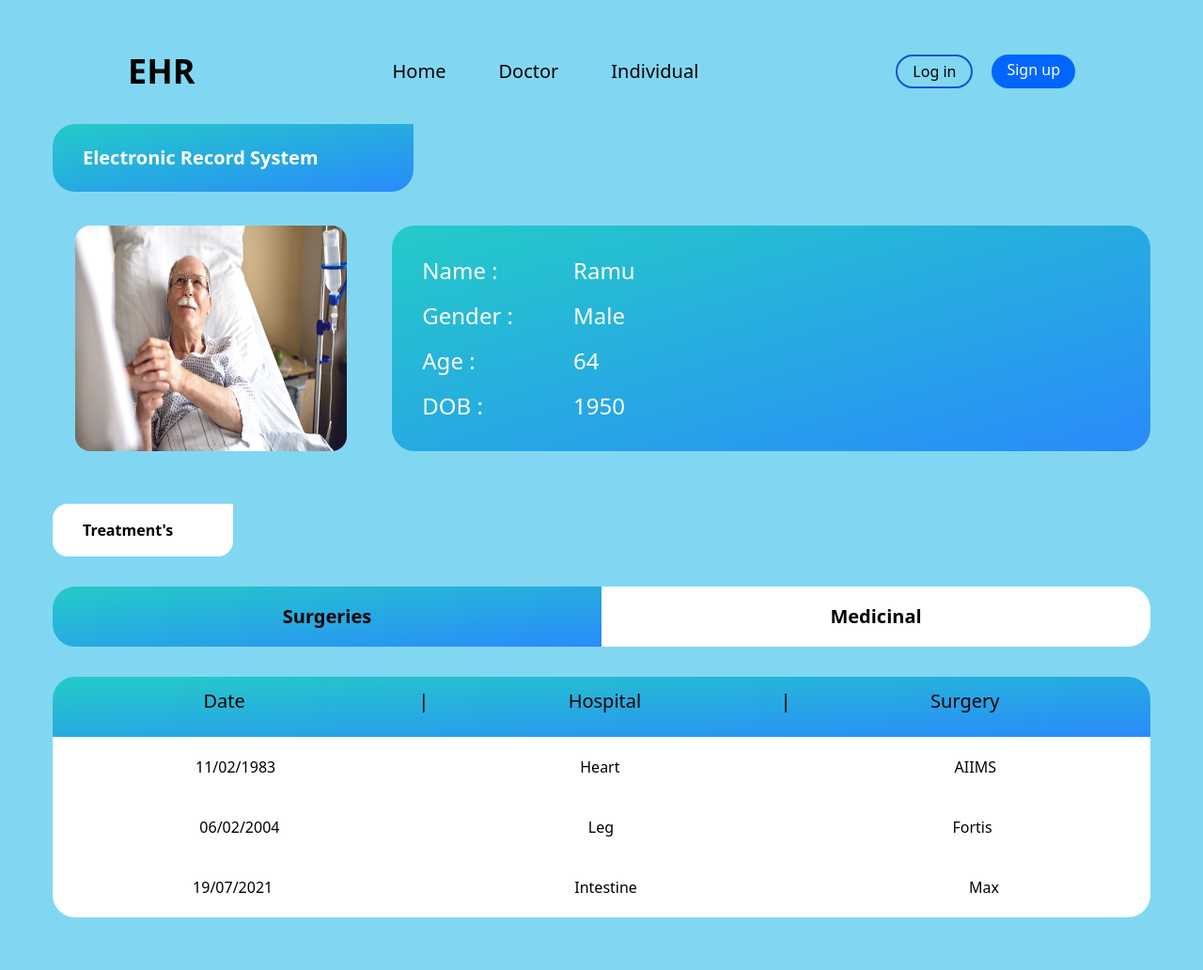
After one commit to namanpunn/Electronic-Health-Record-System, a Django app: page /individual in a window 1280 px wide. The commit adds this page. Shown: the whole page at 94% size. Run offline with Django 5.2, Linux system fonts and the light colour scheme; some libraries are stand-ins or nearby versions.

Commit message:
second commit

```diff
--- /dev/null
+++ b/ehrapp/templates/ehrapp/individual.html
@@ -0,0 +1,104 @@
+{% load static%}
+<!DOCTYPE html>
+<html lang="en">
+<head>
+    <meta charset="UTF-8">
+    <meta name="viewport" content="width=device-width, initial-scale=1.0">
+    <title>EHR</title>
+    <script src="https://cdn.tailwindcss.com"></script>
+    <link rel="icon" href="{% static 'EHR.png'%}">
+</head>
+<body class="m-8 sm:m-14  bg-[#81D7F2] h-[100%] w-[100]">
+
+    <nav class="flex sm:mx-20 items-center justify-between mt-3">
+        <div class="order-first  ">
+        <h3 class="font-bold text-4xl ml-0"><a href="#">EHR</a></h3>
+        </div>
+
+        <div class="order-2 cursor-pointer  ">
+            <ul class="absolute md:flex inset-0 -translate-x-[26rem] bg-[#56ccf0] md:translate-x-0 md:bg-[#81D7F2] md:static md:gap-14 text-xl ">
+                <li class="hover:border-b-2 hover:border-blue-700 hover:text-blue-700 hover:font-medium"><a href="{% url 'home'%}">Home</a></li>
+                <li class="hover:border-b-2 hover:border-blue-700 hover:text-blue-700 hover:font-medium"><a href="{% url 'doctor'%}">Doctor</a></li>
+                <li class="hover:border-b-2 hover:border-blue-700 hover:text-blue-700 hover:font-medium"><a href="{% url 'individual' %}">Individual</a></li>
+            </ul>
+        </div>
+        <div class="min-[700px]:flex justify-evenly order-3 hidden min-[700px]:visible md:gap-5">
+            {% if request.user.is_authenticated %}
+            <a type="submit" href="{%url 'logout'%}" class="rounded-3xl px-4 py-1 text-white bg-[#0066FF]  border-blue-700 hover:bg-blue-800">Log out</a>
+            {%else%}
+            <a type="submit" href="{%url 'login'%}" class="rounded-3xl px-4 py-1 hover:bg-[#0066FF] hover:text-white border-2 border-blue-700">Log in</a>
+            <a type="submit" href="{%url 'register' %}" class="rounded-3xl px-4 py-1 text-white bg-[#0066FF]  border-blue-700 hover:bg-blue-800">Sign up</a>
+            {%endif%}
+        </div>
+
+        <div class="flex flex-col order-last cursor-pointer md:hidden ">
+            <div class="bg-black h-1 w-6 rounded-xl m-0.5 "></div>
+            <div class="bg-black h-1 w-6 rounded-xl  m-0.5"></div>
+            <div class="bg-black h-1 w-6 rounded-xl  m-0.5"></div>
+        </div>
+    </nav>
+
+
+        <div class="w-[80vw] sm:w-[30vw] bg-gradient-to-br from-[#24CBC8]  to-[#0066ffad] h-[9vh] mt-9 rounded-3xl rounded-tr-none flex p-8 items-center text-white text-xl font-semibold">
+            Electronic Record System
+        </div>
+
+        <section class="hero flex flex-col sm:flex-row justify-center ">
+            <figure class="align-it">
+                <img src="{% static 'Patient.jpg'%}" alt="" class="rounded-2xl mt-9 w-[80%] h-[30vh] m-6 ">
+            </figure>
+            <div class="w-[80vw] bg-gradient-to-br from-[#24CBC8]  to-[#0066ffad] h-[30vh] mt-9 rounded-3xl flex text-2xl text-white  gap-8">
+                <ul class="my-8 mx-8 flex flex-col justify-between">
+                    <li>Name :</li>
+                    <li>Gender :</li>
+                    <li>Age :</li>
+                    <li>DOB :</li>
+                </ul>
+                <ul class="my-8 flex flex-col justify-between">
+                    <li>Ramu</li>
+                    <li>Male</li>
+                    <li>64</li>
+                    <li>1950</li>
+                </ul>
+
+
+            </div>
+        </section>
+
+        <section class="Treatment">
+            <div class="bg-white w-[40vw] h-[7vh] my-8 flex items-center px-8 rounded-2xl rounded-tr-none sm:w-[15vw] font-semibold">Treatment's</div>
+
+            <div class="buttons flex cursor-pointer">
+                <div class="w-[50vw] z-10 bg-gradient-to-br from-[#24CBC8]  to-[#0066ffad] h-[8vh] rounded-l-3xl justify-center text-xl font-bold items-center flex">Surgeries</div>
+                <div class="w-[50vw] z-0 bg-white h-[8vh] rounded-r-3xl justify-center text-xl font-bold items-center flex ">Medicinal</div>
+            </div>
+
+            <div class="w-[100%] z-10 bg-gradient-to-br from-[#24CBC8]  to-[#0066ffad] h-[8vh] rounded-t-3xl mt-8 ">
+                <ul class="flex justify-evenly text-xl p-5 sm:p-3">
+                    <li class="mr-9">Date</li>
+                    <li>|</li>
+                    <li>Hospital</li>
+                    <li>|</li>
+                    <li>Surgery</li>
+
+                </ul>
+            </div>
+            <div class="w-[100%] bg-white h-[8vh] "><ul class="flex justify-between sm:justify-evenly sm:gap-48 text-base p-5">
+                <li>11/02/1983</li>
+                <li class="">Heart</li>
+                <li class="ml-8 mr-3">AIIMS</li>
+            </ul></div>
+            <div class="w-[100%] bg-white h-[8vh]  "><ul class="flex justify-between text-base p-5 sm:justify-evenly sm:gap-48">
+                <li>06/02/2004</li>
+                <li>Leg</li>
+                <li class="ml-8 mr-3">Fortis</li>
+            </ul></div>
+            <div class="w-[100%] bg-white h-[8vh] rounded-b-3xl "><ul class="flex justify-between  text-base p-5 sm:justify-evenly sm:gap-48">
+                <li>19/07/2021</li>
+                <li>Intestine</li>
+                <li class="ml-8 mr-3">Max</li>
+            </ul></div>
+        </section>
+
+    </body>
+</html>
--- a/ehrapp/urls.py
+++ b/ehrapp/urls.py
@@ -5,5 +5,7 @@ urlpatterns = [
     path('',views.home,name='home'),
     path('login',views.user_login,name='login'),
     path('logout',views.user_logout,name='logout'),
-    path('register/', views.registerPage, name='register')
+    path('register/', views.registerPage, name='register'),
+    path('doctor', views.doctor, name='doctor'),
+    path('individual', views.individual, name='individual')
 ]
--- a/ehrapp/views.py
+++ b/ehrapp/views.py
@@ -43,3 +43,9 @@ def registerPage(request):
             messages.error(request,'An Error occured during Registration')
 
     return render(request, 'ehrapp/signup.html', {'form':form})
+
+def doctor(request):
+    return render(request,'ehrapp/doctor.html',{})
+
+def individual(request):
+    return render(request,'ehrapp/individual.html',{})
```
Also changed, not shown: ehrapp/templates/ehrapp/doctor.html (added, +105 -0 lines), templates/home.html (+5 -7 lines), templates/navbar.html (+29 -7 lines), db.sqlite3.
